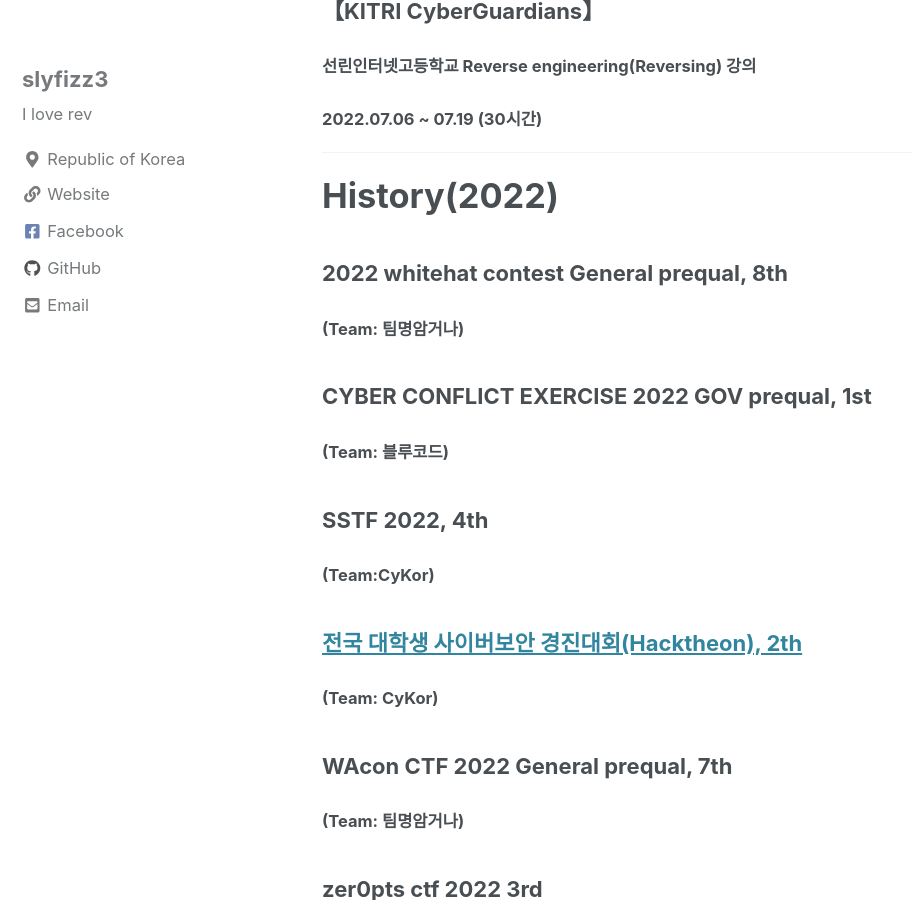
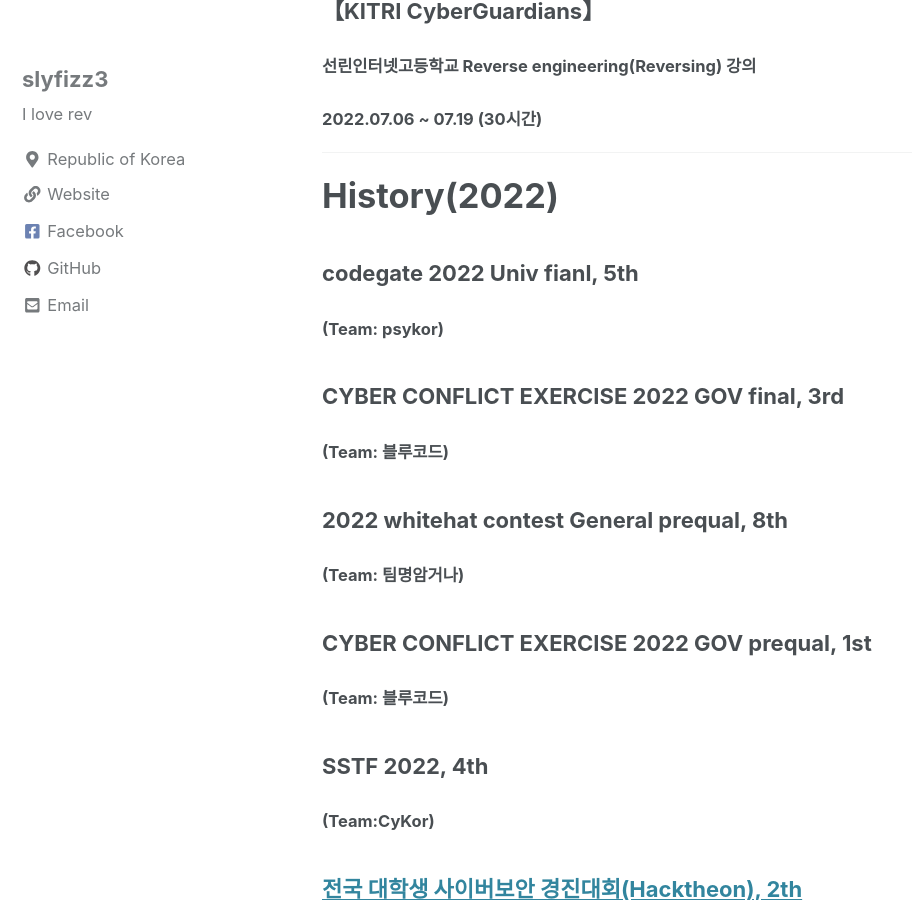
Before and after one commit to slyfizz3/slyfizz3.github.io, a Jekyll site: the page built from _pages/about.md, in a window 1280 px wide and 900 px high, scrolled down 1735 px. Shown: the whole window, without its empty margins (0-912 px from the left). Built offline with Jekyll 4.4.1, drawn with Linux system fonts in a browser that asks for light colours; cached includes are drawn as plain includes; nearby versions of some CDN libraries.

Commit message:
Update about.md

```diff
--- a/_pages/about.md
+++ b/_pages/about.md
@@ -58,6 +58,12 @@ Nickname:slyfizz,rev4fun
 ---
 
 # History(2022)
+
+### codegate 2022 Univ fianl, 5th
+#### (Team: psykor)
+
+### CYBER CONFLICT EXERCISE 2022 GOV final, 3rd
+#### (Team: 블루코드)
 
 ### 2022 whitehat contest General prequal, 8th
 #### (Team: 팀명암거나)
```
